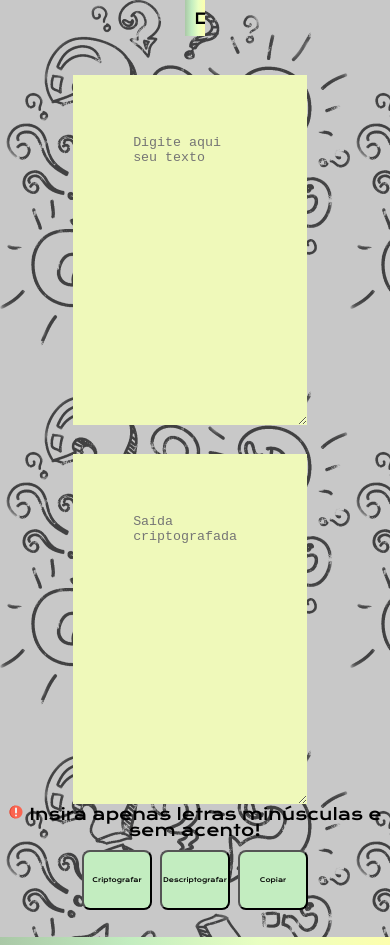
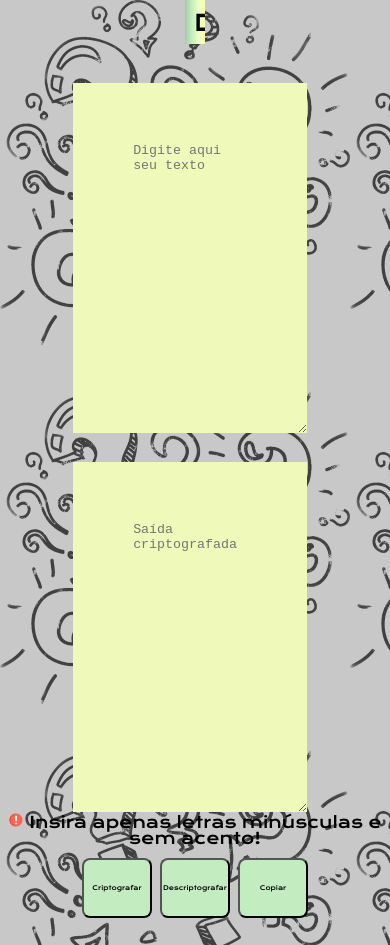
Before and after one commit to KarinaMGM/Decode-2024, a plain HTML site: page index.html in a window 390 px wide. Shown: the top 945 px of the page. Drawn offline with nearby package versions, Linux system fonts and the light colour scheme.

Commit message:
Add files via upload
melhoria responsividade - titulo - 2

```diff
--- a/css/styles.css
+++ b/css/styles.css
@@ -104,12 +104,9 @@ body{
 
 @media (max-width: 1200px){
 
-    .body{
-        margin:auto;
-    }
-
     .title{
-        font-size: 1rem;
+        font-size: 1.5rem;
+        border: auto;
     }
 
     .type{
```
